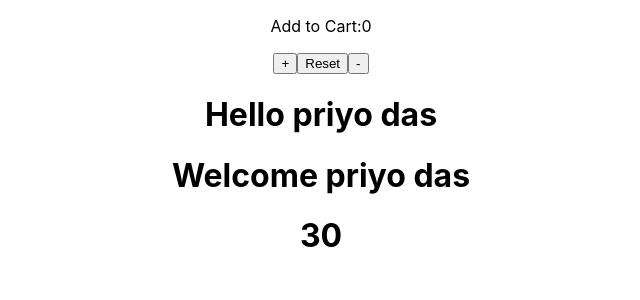
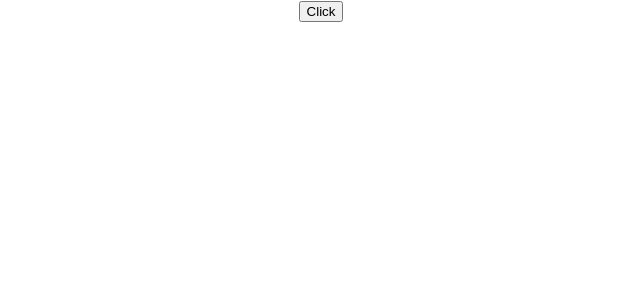
Before and after one commit to priyodas12/Web_Technology_Learning, a React (Create React App) app in the folder ReactLearning/hello-react/: page / in a window 1280 px wide. Shown: the top 300 px of the page, without its empty margins (319-959 px from the left). Built offline with nearby package versions, Linux system fonts and the light colour scheme.

Commit message:
event handler added

```diff
--- a/ReactLearning/hello-react/src/App.js
+++ b/ReactLearning/hello-react/src/App.js
@@ -1,16 +1,13 @@
 import React from 'react';
 import logo from './logo.svg';
 import './App.css';
-import AddToCart from './Components/AddToCart'
-import Greet from './Components/Greet'
-import GreetClass from './Components/GreetClass'
+import FunctionClick from './Components/FunctionClick'
+
 
 function App() {
   return (
     <div className="App">
-        <AddToCart/>
-        <Greet name="priyo" surname="das"/>
-        <GreetClass name="priyo" surname="das" age="20">30</GreetClass>
+        <FunctionClick/>
     </div>
   );
 }
--- /dev/null
+++ b/ReactLearning/hello-react/src/Components/FunctionClick.jsx
@@ -0,0 +1,17 @@
+import React from 'react'
+
+const FunctionClick = () => {
+
+    function clickHandler(){
+      console.log("button clicked")
+    }
+
+    return (
+        <div>
+        {/*do not add () in function call,hence it will be a function call for 1st time when this page will be loaded*/}
+          <button onClick={clickHandler}>Click</button>
+        </div>
+    )
+}
+
+export default FunctionClick;
```
